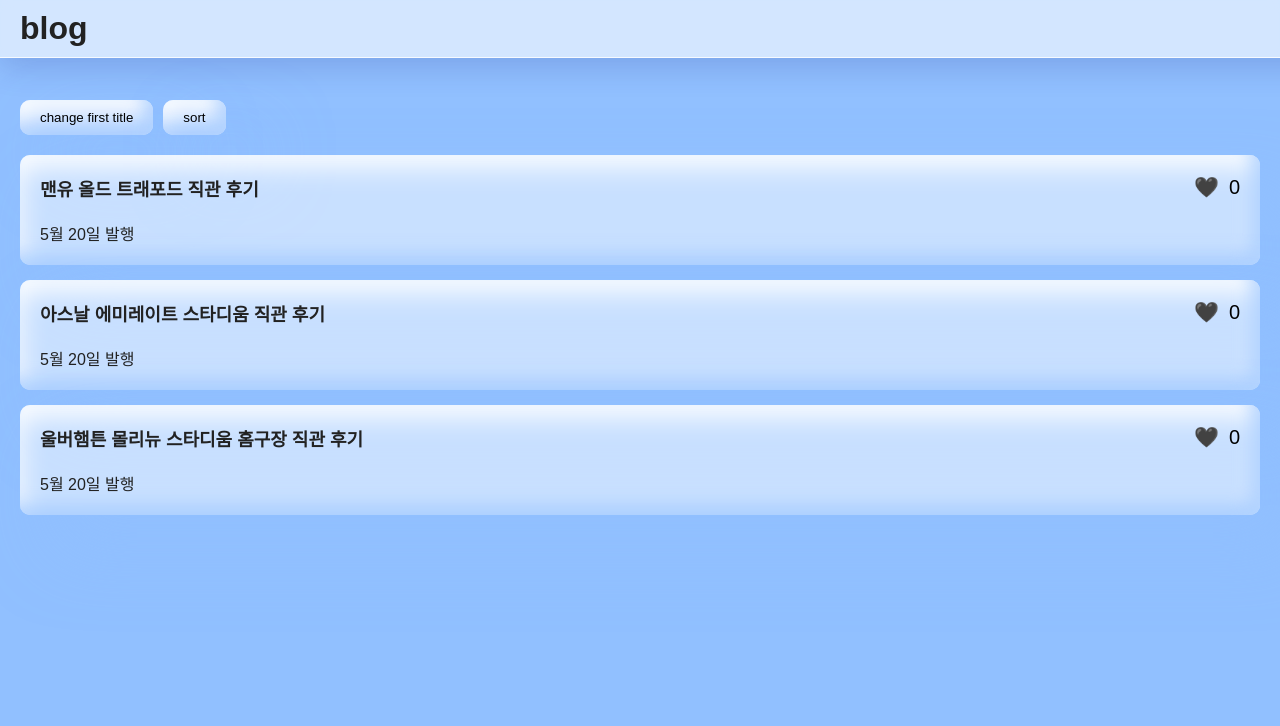
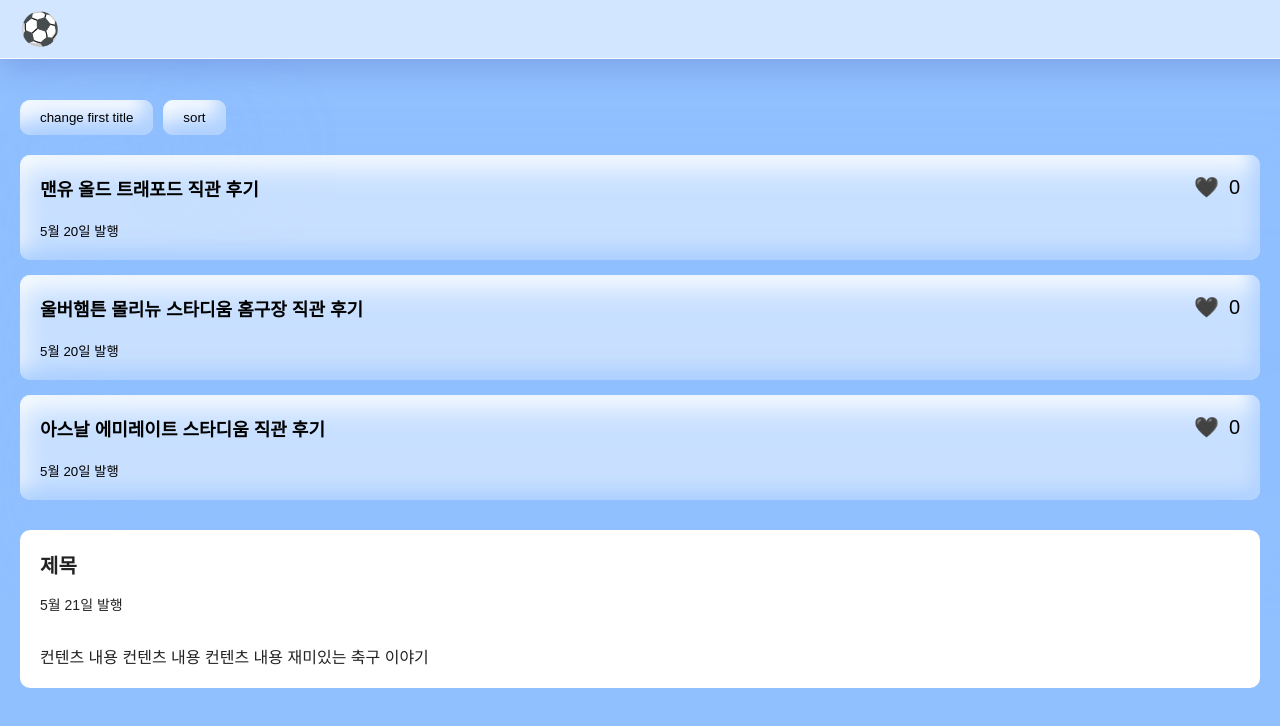
Before and after one commit to oilpaintingKV/study-react, a React (Create React App) app in the folder react-blog/: page / in a window 1280 px wide. Shown: the top 726 px of the page. Built offline with nearby package versions, Linux system fonts and the light colour scheme.

Commit message:
feat: step5 - component

```diff
--- a/react-blog/src/App.css
+++ b/react-blog/src/App.css
@@ -113,6 +113,7 @@
   background: #91c0ff;
   color: #222;
 }
+
 /* blog > header */
 .header {
   position: fixed;
@@ -127,15 +128,18 @@
   -webkit-backdrop-filter: blur(6px);
   border-bottom: 1px solid rgba(255, 255, 255, 0.8);
 }
+
+/* blog > blog area */
 .blog_area {
   margin-top: 100px;
   padding: 0 20px;
 }
+
+/* blog area > btn box */
 .blog_btn_box .btn {
   padding: 10px 20px;
   border-radius: 10px;
   background-color: rgba(255, 255, 255, 0.5);
-  border-radius: 10px;
   box-shadow: 35px 35px 68px 0px rgba(145, 192, 255, 0.5),
     inset -10px -10px 16px 0px rgba(145, 192, 255, 0.6),
     inset 0px 11px 28px 0px rgb(255, 255, 255);
@@ -143,6 +147,8 @@
 .blog_btn_box .btn + .btn {
   margin-left: 10px;
 }
+
+/* blog area > list */
 .blog_list {
   margin-top: 20px;
 }
@@ -158,9 +164,11 @@
 .blog_item + .blog_item {
   margin-top: 15px;
 }
-.blog_item .link_blog {
+.blog_item .btn_blog {
   display: block;
+  width: 100%;
   padding: 20px;
+  text-align: left;
 }
 .blog_item .title {
   font-size: 18px;
@@ -178,3 +186,23 @@
 .blog_item .btn_like .number {
   margin-left: 10px;
 }
+
+/* blog area > content */
+.blog_content {
+  position: relative;
+  margin-top: 30px;
+  padding: 20px;
+  border-radius: 10px;
+  background: #fff;
+}
+.blog_content .title {
+  font-size: 20px;
+}
+.blog_content .date {
+  display: block;
+  margin-top: 15px;
+  font-size: 14px;
+}
+.blog_content .desc {
+  margin-top: 30px;
+}
--- a/react-blog/src/App.js
+++ b/react-blog/src/App.js
@@ -4,8 +4,8 @@
 function App() {
   let [blogTitle, setBlogTitle] = useState([
     '맨유 올드 트래포드 직관 후기',
+    '울버햄튼 몰리뉴 스타디움 홈구장 직관 후기',
     '아스날 에미레이트 스타디움 직관 후기',
-    '울버햄튼 몰리뉴 스타디움 홈구장 직관 후기',
   ]);
   let [like, setLike] = useState(0);
 
@@ -28,7 +28,7 @@
   return (
     <div className='App'>
       <header className='header'>
-        <h1>blog</h1>
+        <h1>⚽️</h1>
       </header>
 
       <div className='blog_area'>
@@ -42,39 +42,53 @@
         </div>
         <ul className='blog_list'>
           <li className='blog_item'>
-            <a href='#' className='link_blog'>
+            <button type='button' className='btn_blog'>
               <h2 className='title'>{blogTitle[0]}</h2>
               <span className='date'>5월 20일 발행</span>
-            </a>
+            </button>
             <button className='btn_like' onClick={likeHandler}>
               🖤
               <span className='number'>{like}</span>
             </button>
           </li>
           <li className='blog_item'>
-            <a href='#' className='link_blog'>
+            <button type='button' className='btn_blog'>
               <h2 className='title'>{blogTitle[1]}</h2>
               <span className='date'>5월 20일 발행</span>
-            </a>
+            </button>
             <button className='btn_like'>
               🖤
               <span className='number'>0</span>
             </button>
           </li>
           <li className='blog_item'>
-            <a href='#' className='link_blog'>
+            <button type='button' className='btn_blog'>
               <h2 className='title'>{blogTitle[2]}</h2>
               <span className='date'>5월 20일 발행</span>
-            </a>
+            </button>
             <button className='btn btn_like'>
               🖤
               <span className='number'>0</span>
             </button>
           </li>
         </ul>
+
+        <Modal></Modal>
       </div>
     </div>
   );
 }
 
+function Modal() {
+  return (
+    <div className='blog_content'>
+      <h3 className='title'>제목</h3>
+      <span className='date'>5월 21일 발행</span>
+      <p className='desc'>
+        컨텐츠 내용 컨텐츠 내용 컨텐츠 내용 재미있는 축구 이야기
+      </p>
+    </div>
+  );
+}
+
 export default App;
```
